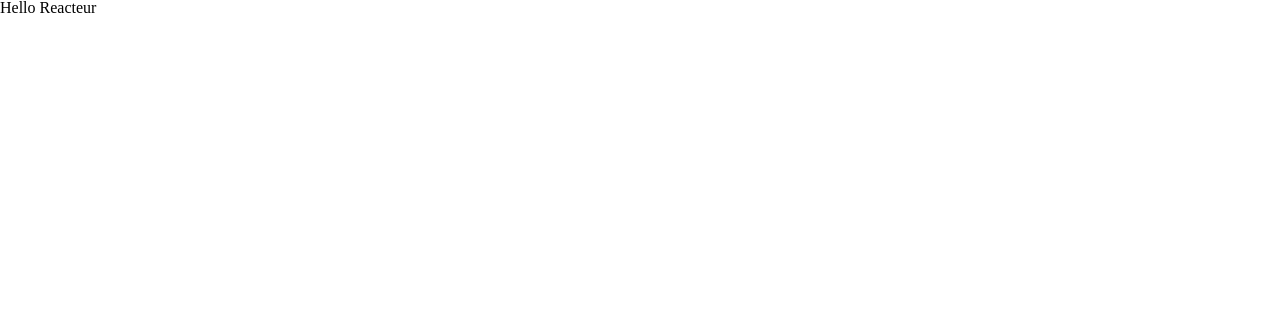
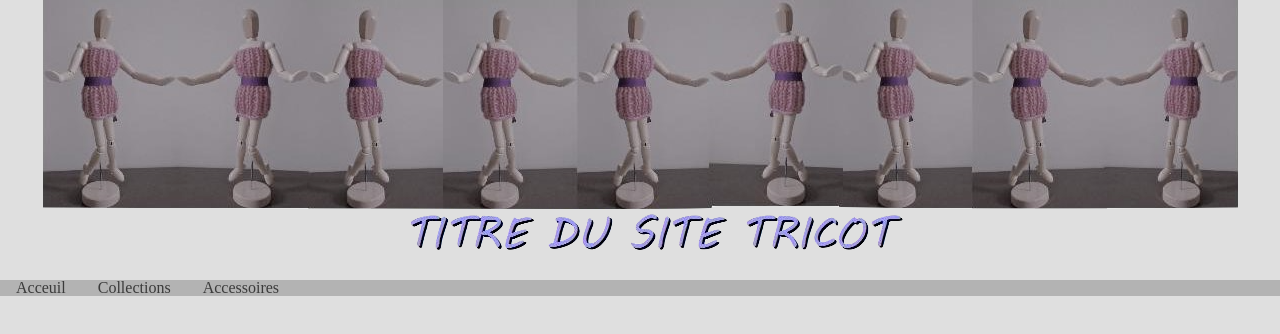
Before and after one commit to NLeflohic/SiteTricot, a website built with Parcel: page src/index.html in a window 1280 px wide. Built offline with nearby package versions, Linux system fonts and the light colour scheme; some packages are replaced by stand-ins of ours.

Commit message:
inital commit - initial navbar

```diff
--- a/src/css/main.css
+++ b/src/css/main.css
@@ -1,8 +1,84 @@
+/* -------------------- DEBUG -------------------- */
+
+[debug],
+[debug] * {
+  outline: solid 1px #9400ff;
+  box-shadow: none;
+  filter: none;
+}
+
+/* -------------------- GLOBAL RULE -------------------- */
+
+:root {
+  --black:#3b3b3b;
+  --grey: #b3b3b3;
+  --lightgrey: #dfdfdf;
+  --greylink: #ddd;
+  --white: #ffffff;
+}
+
 body {
   font-family: -apple-system, BlinkMacSystemFont, 'Segoe UI', Roboto,
     'Helvetica Neue', Arial, 'Noto Sans', sans-serif;
+  background-color: var(--lightgrey);
 }
 
 h1 {
   font-size: 2rem;
 }
+
+.banner {
+  display: flex;
+  width: 100vw;
+  flex : 1, 1, auto;
+  justify-content: center;
+  align-self: center;
+}
+
+nav {
+  background-color: var(--grey);
+  padding: 10px;
+}
+
+.navbar{
+  display : flex;
+  justify-content: flex-start;
+  flex-direction: row;
+  margin-left: 1rem;
+}
+
+.navbar li a {
+  padding-right: 2rem;
+  color: var(--black);
+  text-decoration: none;
+  cursor: pointer;
+}
+
+.dropdown {
+  position: relative;
+  display: inline-block;
+}
+
+.dropdown-collections {
+  display: none;
+  position: absolute;
+  background-color: var(--grey);
+  color: black;
+  min-width: 160px;
+  box-shadow: 0px 8px 16px rgba(0,0,0,0.2);
+  z-index: 1;
+  margin-top: 0.3rem;
+}
+
+.dropdown-collections a {
+  color:red;
+  padding: 12px 16px;
+  text-decoration: none;
+  display: block;
+}
+
+.dropdown-collections a:hover {background-color: var(--greylink);}
+
+.dropdown:hover .dropdown-collections {display: block;}
+
+.dropdown:hover {background-color: var(--grey)}
--- a/src/index.html
+++ b/src/index.html
@@ -1,5 +1,6 @@
 <!DOCTYPE html>
 <html lang="en">
+
 <head>
   <meta charset="UTF-8" />
   <meta name="viewport" content="width=device-width, initial-scale=1.0" />
@@ -10,8 +11,27 @@
 </head>
 
 <body>
-    <h1>Hello Reacteur</h1>
+  <header>
+    <div class="banner">
+      <img src="./images/banniere.png" alt="banniere">
+    </div>
+    <nav>
+      <ul class="navbar">
+        <li><a href="#">Acceuil</a></li>
+        <li class="dropdown"><a href="#">Collections</a>
+          <div class="dropdown-collections">
+            <a href="#">Hommes</a>
+            <a href="#">Femmes</a>
+            <a href="#">Enfants</a>
+          </div>
+        </li>
+        <li><a href="#">Accessoires</a></li>
+      </ul>
+    </nav>
+
+  </header>
 
   <script src="./js/main.js"></script>
 </body>
+
 </html>
--- a/src/js/main.js
+++ b/src/js/main.js
@@ -1 +1 @@
-console.log('it works')
+console.log('it works');
```
Also changed, not shown: src/images/banniere.jpg (added), src/images/banniere.png (added), src/images/femme.png (added), src/images/homme.png (added), src/images/modele.jpg (added). Lines whose indentation alone changed are shown as unchanged.
